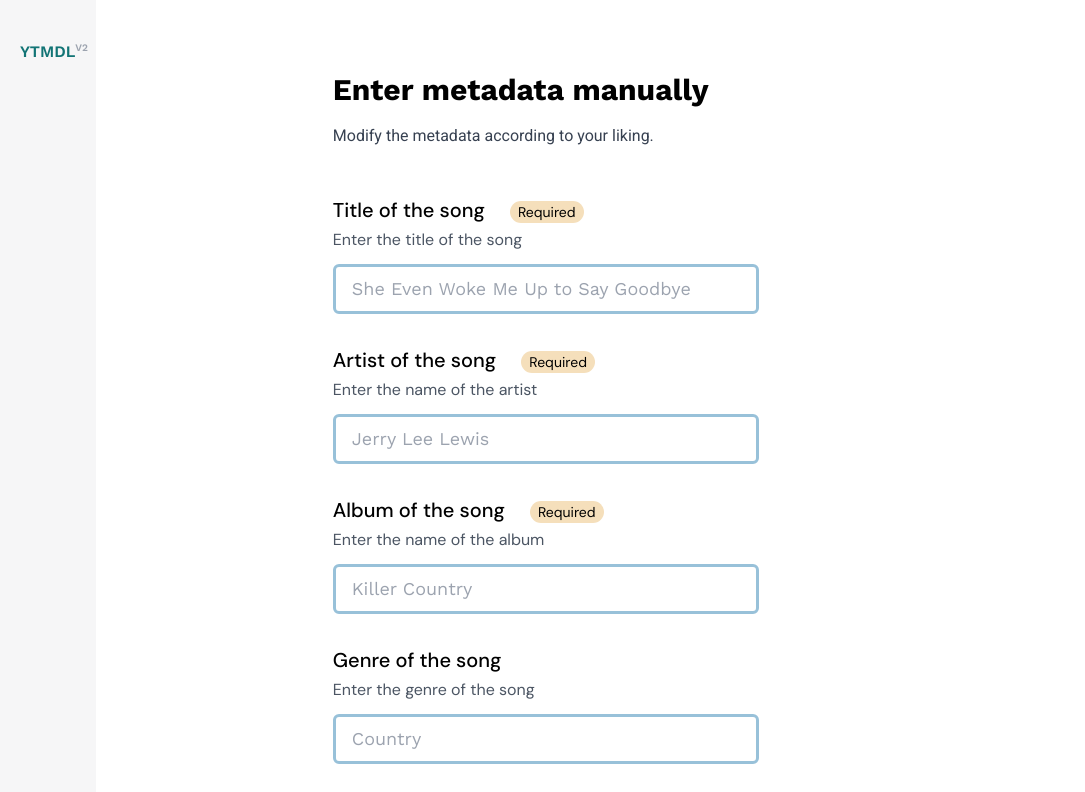
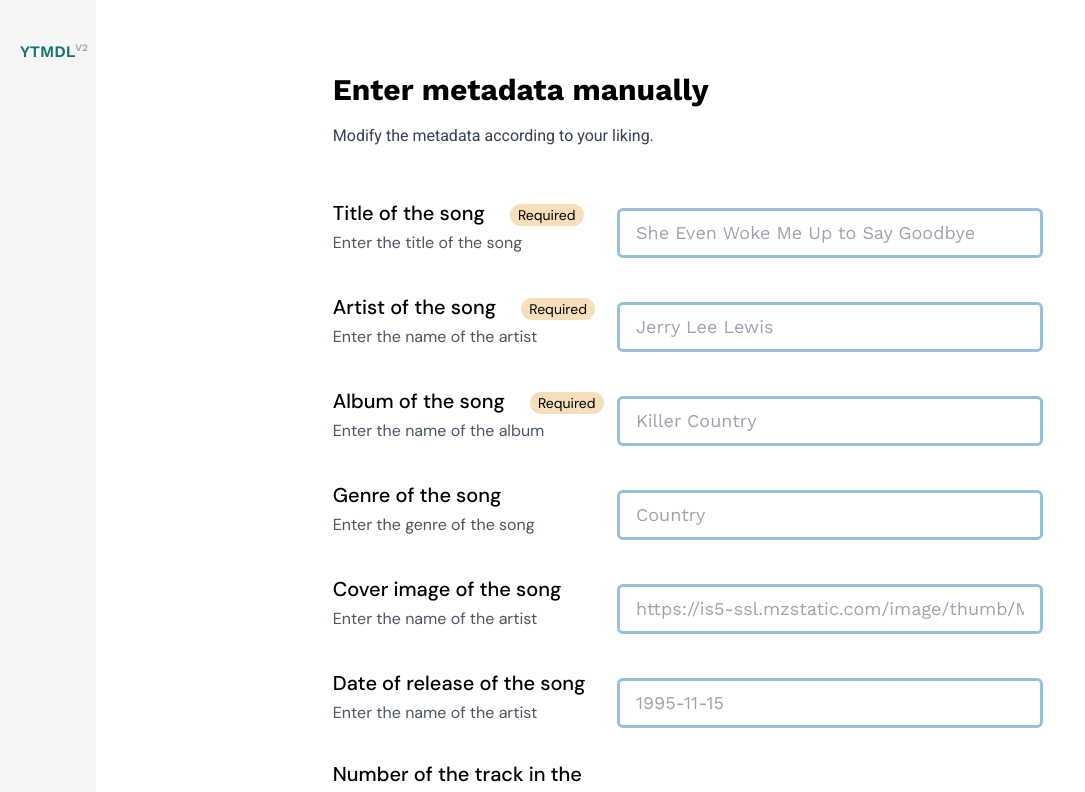
Before and after one commit to deepjyoti30/ytmdl-web-v2, a Vue app: page /manual in a window 1280 px wide. Shown: the top 792 px of the page, without its empty margins (0-1085 px from the left). Built offline with nearby package versions, Linux system fonts and the light colour scheme; some icons are missing; what vue-resource would draw is missing.

Commit message:
Change the alignment of the inputs on manual meta

```diff
--- a/src/components/ManualMetaEach.vue
+++ b/src/components/ManualMetaEach.vue
@@ -1,20 +1,26 @@
 <template>
-  <div class="manual--each__container py-4">
-    <h3 class="text-xl font-medium">
+  <div
+    class="manual--each__container py-4 w-full md:flex items-center justify-items-start"
+  >
+    <div class="text--content md:w-2/5 w-full">
+      <h3 class="text-xl font-medium dark:text-white">
         {{ getName }}
         <span
           v-if="getIsRequired"
-        class="required px-2 rounded-xl py-0.5 text-sm font-normal ml-5"
+          class="required px-2 rounded-xl py-0.5 text-sm font-normal ml-5 dark:text-black"
           >Required</span
         >
       </h3>
-    <h5 class="mt-1 text-gray-600">
+      <h5 class="mt-1 text-gray-600 dark:text-gray-400">
         {{ getText }}
       </h5>
+    </div>
+    <div class="input--content md:w-3/5 w-full">
       <input
-      class="border mt-3 px-4 py-2 rounded-md text-lg md:w-3/5 w-11/12"
+        class="border mt-3 px-4 py-2 rounded-md text-lg w-full"
         :placeholder="getExample"
       />
+    </div>
   </div>
 </template>
 
--- a/src/scss/_dark.scss
+++ b/src/scss/_dark.scss
@@ -109,4 +109,17 @@
               }
         }
     }
+
+    // Manual metadata
+    .manual--each__container {
+        input {
+            background: $darkhigh !important;
+            border-color: $mediumblue !important;
+            caret-color: white;
+
+            &:hover {
+                border-color: $lightblue !important;
+            }
+        }
+    }
 }
--- a/src/static/manual.js
+++ b/src/static/manual.js
@@ -45,7 +45,7 @@ const manualOptions = [
     name: "Date of release of the song",
     text: "Enter the name of the artist",
     default: null,
-    example: "1995-11-15T12:00:00Z",
+    example: "1995-11-15",
     skippingAllowed: true
   },
   {
```
Lines whose indentation alone changed are shown as unchanged.
